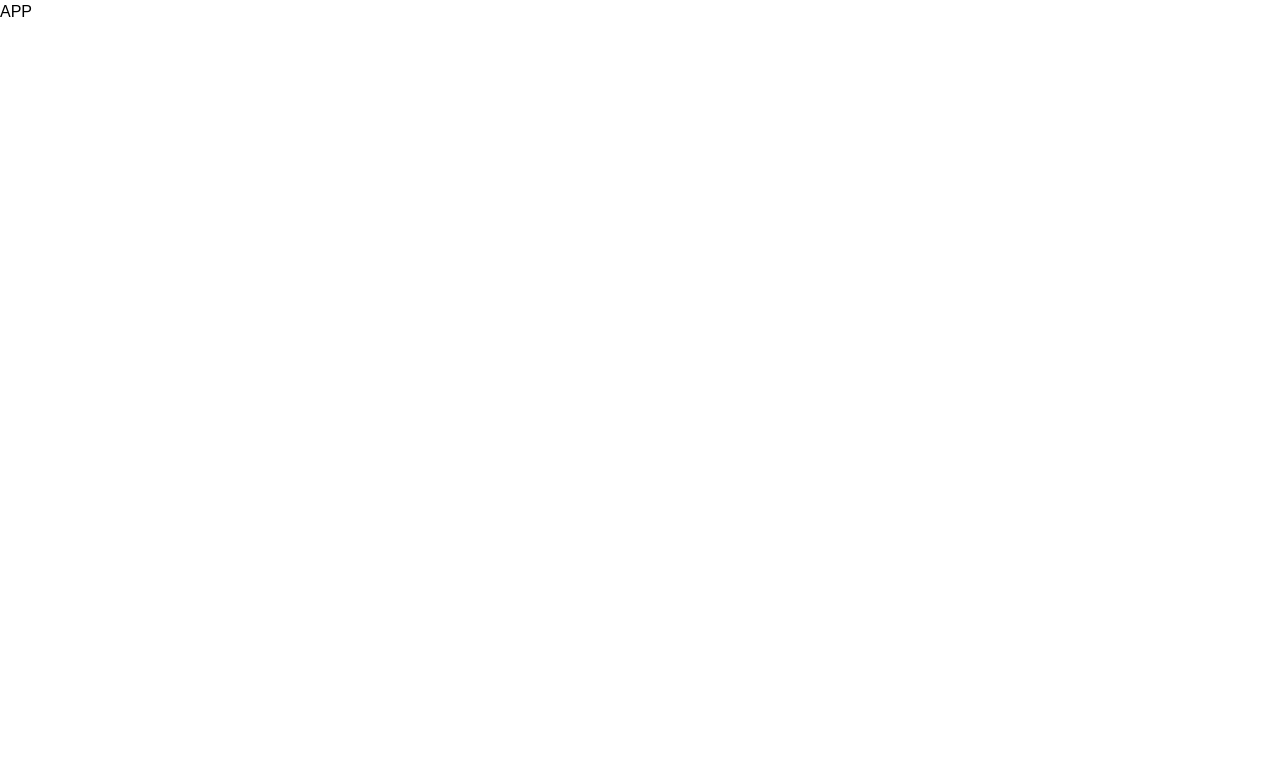
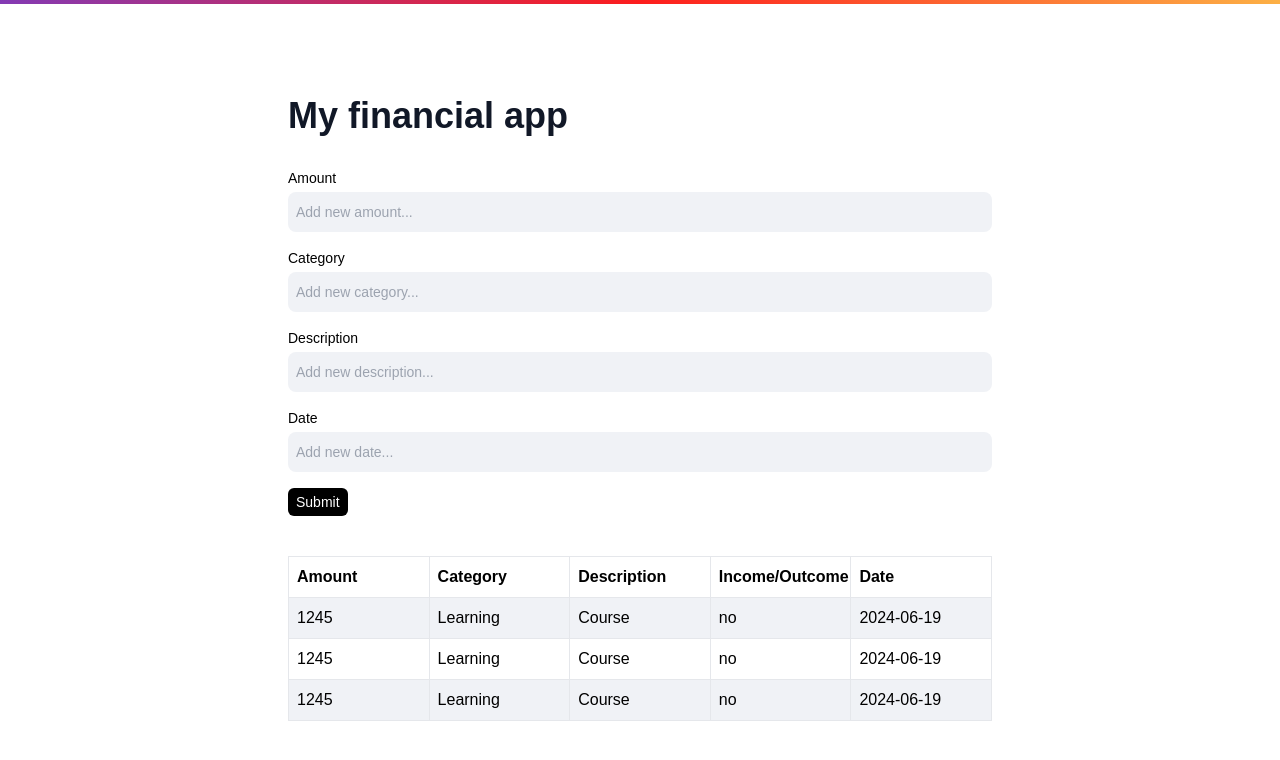
Before and after one commit to tomasferrerasdev/py-financial-app, a React (Vite) app in the folder webapp/: page / in a window 1280 px wide. Shown: the top 760 px of the page. Built offline with nearby package versions, Linux system fonts and the light colour scheme.

Commit message:
feat: add table and input ui components

```diff
--- a/webapp/src/App.tsx
+++ b/webapp/src/App.tsx
@@ -2,9 +2,85 @@ import "./App.css";
 
 function App() {
   return (
-    <>
-      <h1>APP</h1>
-    </>
+    <main className="min-h-screen bg-white custom-container px-4 pt-24 pb-40">
+      <div className="absolute w-full h-1 top-0 left-0 gradient" />
+      <h1 className="font-sans font-bold text-gray-900 text-4xl mb-8">
+        My financial app
+      </h1>
+      <div className="flex flex-col gap-4 mb-10">
+        <div className="flex flex-col gap-1">
+          <label className="text-sm font-normal">Amount</label>
+          <input
+            type="text"
+            className="bg-[#f0f2f6] rounded-lg h-10 p-2 text-sm"
+            placeholder="Add new amount..."
+          />
+        </div>
+        <div className="flex flex-col gap-1">
+          <label className="text-sm font-normal">Category</label>
+          <input
+            type="text"
+            className="bg-[#f0f2f6] rounded-lg h-10 p-2 text-sm"
+            placeholder="Add new category..."
+          />
+        </div>
+        <div className="flex flex-col gap-1">
+          <label className="text-sm font-normal">Description</label>
+          <input
+            type="text"
+            className="bg-[#f0f2f6] rounded-lg h-10 p-2 text-sm"
+            placeholder="Add new description..."
+          />
+        </div>
+        <div className="flex flex-col gap-1">
+          <label className="text-sm font-normal">Date</label>
+          <input
+            type="text"
+            className="bg-[#f0f2f6] rounded-lg h-10 p-2 text-sm"
+            placeholder="Add new date..."
+          />
+        </div>
+
+        <button className="bg-black py-1 p-2 text-sm w-fit text-white rounded-md">
+          Submit
+        </button>
+      </div>
+
+      <table className="table-fixed w-full text-left text-base rounded-lg">
+        <thead>
+          <tr>
+            <th className="p-2 border">Amount</th>
+            <th className="p-2 border">Category</th>
+            <th className="p-2 border">Description</th>
+            <th className="p-2 border">Income/Outcome</th>
+            <th className="p-2 border">Date</th>
+          </tr>
+        </thead>
+        <tbody>
+          <tr className="bg-[#f0f2f6]">
+            <td className="p-2 border">1245</td>
+            <td className="p-2 border">Learning</td>
+            <td className="p-2 border">Course</td>
+            <td className="p-2 border">no</td>
+            <td className="p-2 border">2024-06-19</td>
+          </tr>
+          <tr className="">
+            <td className="p-2 border">1245</td>
+            <td className="p-2 border">Learning</td>
+            <td className="p-2 border">Course</td>
+            <td className="p-2 border">no</td>
+            <td className="p-2 border">2024-06-19</td>
+          </tr>
+          <tr className="bg-[#f0f2f6]">
+            <td className="p-2 border">1245</td>
+            <td className="p-2 border">Learning</td>
+            <td className="p-2 border">Course</td>
+            <td className="p-2 border">no</td>
+            <td className="p-2 border">2024-06-19</td>
+          </tr>
+        </tbody>
+      </table>
+    </main>
   );
 }
 
--- a/webapp/src/index.css
+++ b/webapp/src/index.css
@@ -0,0 +1,18 @@
+@tailwind base;
+@tailwind components;
+@tailwind utilities;
+
+.custom-container {
+  max-width: 736px;
+  margin: 0 auto;
+}
+
+.gradient {
+  background: rgb(131, 58, 180);
+  background: linear-gradient(
+    90deg,
+    rgba(131, 58, 180, 1) 0%,
+    rgba(253, 29, 29, 1) 50%,
+    rgba(252, 176, 69, 1) 100%
+  );
+}
```
